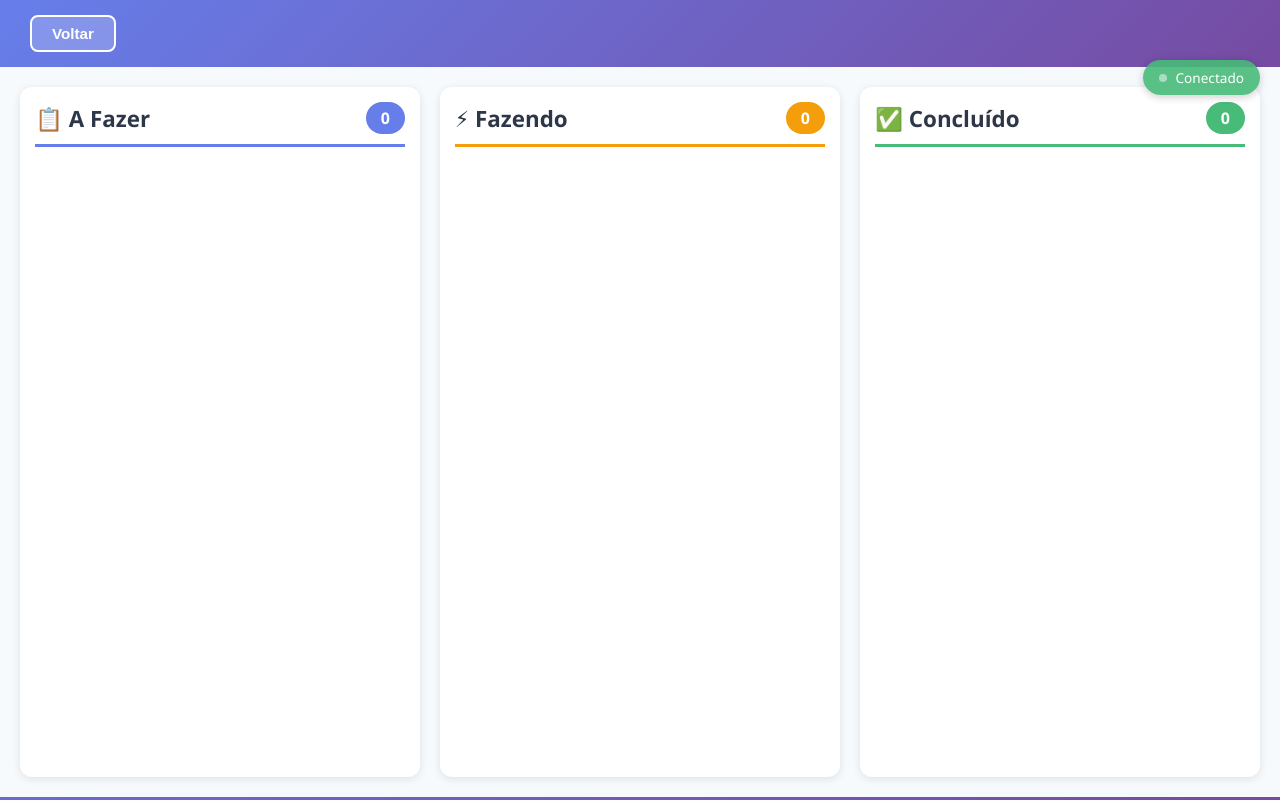
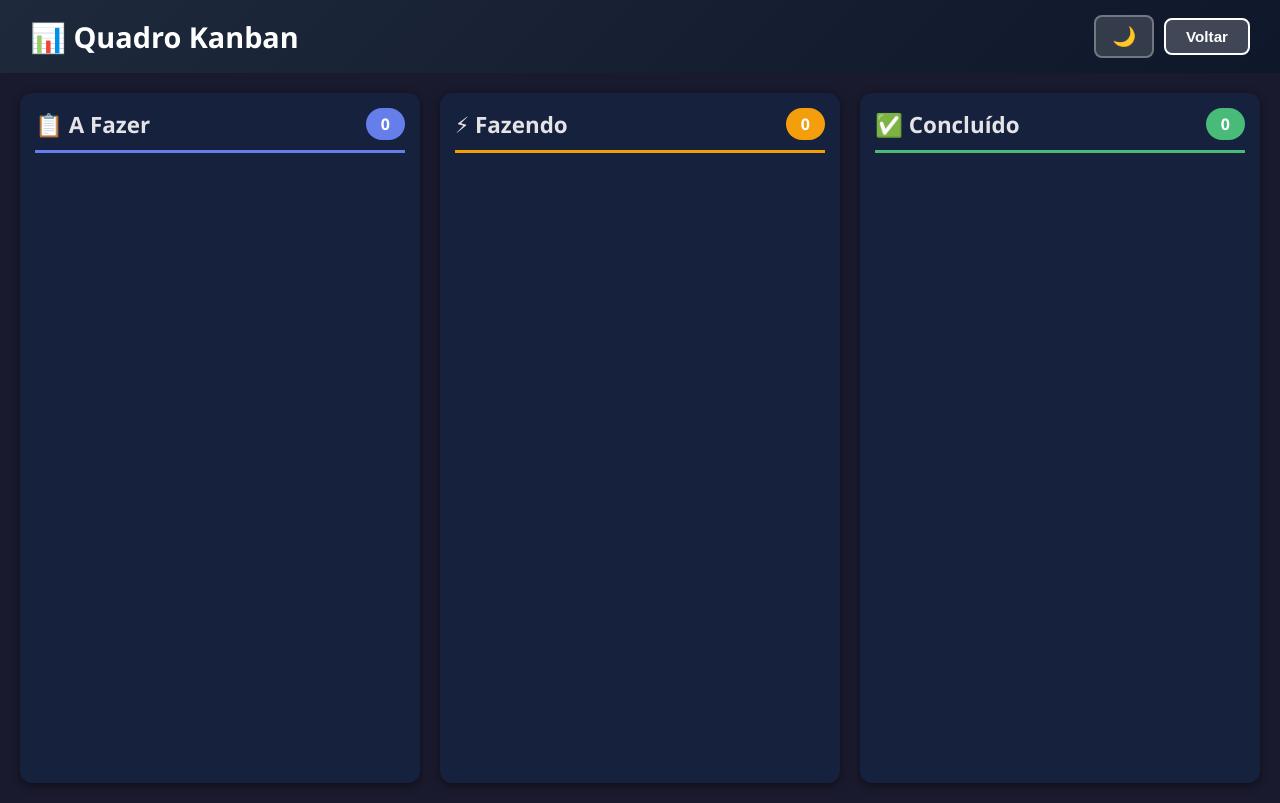
Before and after one commit to Kedesdt/quadro-Kanban, a Flask app: page /kanban/fullscreen in a window 1280 px wide. Run offline with Flask 3, Linux system fonts and the light colour scheme; a user stored in the database is signed in; tables that the repository leaves empty hold one stand-in row (values such as "Sample post").

Commit message:
tema escuro

```diff
--- a/static/css/fullscreen.css
+++ b/static/css/fullscreen.css
@@ -1,20 +1,53 @@
 /* Estilos para visualização em tela cheia do Kanban */
+
+/* Variáveis de tema */
+:root {
+    /* Tema Escuro (padrão) */
+    --bg-primary: #1a1a2e;
+    --bg-secondary: #16213e;
+    --bg-tertiary: #0f3460;
+    --bg-card: #1e2746;
+    --text-primary: #e4e4e7;
+    --text-secondary: #a1a1aa;
+    --border-color: #374151;
+    --shadow: rgba(0, 0, 0, 0.5);
+    --header-gradient-1: #1e293b;
+    --header-gradient-2: #0f172a;
+}
+
+/* Tema Claro */
+body.light-theme {
+    --bg-primary: #f3f4f6;
+    --bg-secondary: #ffffff;
+    --bg-tertiary: #e5e7eb;
+    --bg-card: #ffffff;
+    --text-primary: #1f2937;
+    --text-secondary: #6b7280;
+    --border-color: #e5e7eb;
+    --shadow: rgba(0, 0, 0, 0.1);
+    --header-gradient-1: #667eea;
+    --header-gradient-2: #764ba2;
+}
 
 /* Layout principal */
 body.fullscreen {
     margin: 0;
     padding: 0;
     overflow: hidden;
+    background: var(--bg-primary);
+    color: var(--text-primary);
+    transition: background-color 0.3s ease, color 0.3s ease;
 }
 
 .fullscreen-header {
-    background: linear-gradient(135deg, #667eea 0%, #764ba2 100%);
+    background: linear-gradient(135deg, var(--header-gradient-1) 0%, var(--header-gradient-2) 100%);
     color: white;
     padding: 15px 30px;
     display: flex;
     justify-content: space-between;
     align-items: center;
-    box-shadow: 0 2px 10px rgba(0,0,0,0.2);
+    box-shadow: 0 2px 10px var(--shadow);
+    transition: background 0.3s ease;
 }
 
 .fullscreen-header h1 {
@@ -33,6 +66,32 @@ body.fullscreen {
     opacity: 0.9;
 }
 
+.header-buttons {
+    display: flex;
+    gap: 10px;
+    align-items: center;
+}
+
+.theme-toggle {
+    background: rgba(255, 255, 255, 0.15);
+    color: white;
+    border: 2px solid rgba(255, 255, 255, 0.3);
+    padding: 8px 16px;
+    border-radius: 8px;
+    cursor: pointer;
+    font-size: 1.2rem;
+    transition: all 0.3s;
+    display: flex;
+    align-items: center;
+    justify-content: center;
+    min-width: 45px;
+}
+
+.theme-toggle:hover {
+    background: rgba(255, 255, 255, 0.25);
+    transform: scale(1.05);
+}
+
 .exit-fullscreen {
     background: rgba(255, 255, 255, 0.2);
     color: white;
@@ -47,7 +106,8 @@ body.fullscreen {
 
 .exit-fullscreen:hover {
     background: white;
-    color: #667eea;
+    color: var(--header-gradient-1);
+    transform: translateY(-2px);
 }
 
 /* Container do quadro */
@@ -55,7 +115,8 @@ body.fullscreen {
     height: calc(100vh - 70px);
     padding: 20px;
     overflow-y: auto;
-    background: var(--bg-color);
+    background: var(--bg-primary);
+    transition: background-color 0.3s ease;
 }
 
 .fullscreen-board {
@@ -68,13 +129,14 @@ body.fullscreen {
 
 /* Colunas */
 .fullscreen-column {
-    background: white;
+    background: var(--bg-secondary);
     border-radius: 12px;
     padding: 15px;
-    box-shadow: 0 2px 8px rgba(0,0,0,0.1);
+    box-shadow: 0 2px 8px var(--shadow);
     display: flex;
     flex-direction: column;
     min-height: 0;
+    transition: background-color 0.3s ease;
 }
 
 .fullscreen-column-header {
@@ -84,6 +146,7 @@ body.fullscreen {
     margin-bottom: 15px;
     padding-bottom: 10px;
     border-bottom: 3px solid;
+    color: var(--text-primary);
 }
 
 .fullscreen-column[data-status="todo"] .fullscreen-column-header {
@@ -137,25 +200,25 @@ body.fullscreen {
 }
 
 .fullscreen-card-container::-webkit-scrollbar-track {
-    background: #f1f1f1;
+    background: var(--bg-tertiary);
     border-radius: 10px;
 }
 
 .fullscreen-card-container::-webkit-scrollbar-thumb {
-    background: #888;
+    background: var(--border-color);
     border-radius: 10px;
 }
 
 .fullscreen-card-container::-webkit-scrollbar-thumb:hover {
-    background: #555;
+    background: var(--text-secondary);
 }
 
 /* Cards */
 .fullscreen-card {
-    background: white;
+    background: var(--bg-card);
     border-radius: 8px;
     padding: 10px;
-    box-shadow: 0 2px 6px rgba(0,0,0,0.1);
+    box-shadow: 0 2px 6px var(--shadow);
     transition: all 0.3s;
     cursor: default;
     min-height: 45px;
@@ -163,9 +226,10 @@ body.fullscreen {
 
 .fullscreen-card:hover {
     transform: translateY(-2px);
-    box-shadow: 0 4px 12px rgba(0,0,0,0.15);
+    box-shadow: 0 4px 12px var(--shadow);
     min-height: auto;
     z-index: 10;
+    background: var(--bg-tertiary);
 }
 
 /* Animações de cards */
@@ -304,7 +368,7 @@ body.fullscreen {
     opacity: 1;
     margin-top: 10px;
     padding-top: 10px;
-    border-top: 1px solid #e2e8f0;
+    border-top: 1px solid var(--border-color);
 }
 
 .fullscreen-card-footer small {
@@ -352,7 +416,7 @@ body.fullscreen {
     border-radius: 20px;
     font-size: 0.85rem;
     z-index: 1000;
-    display: flex;
+    display: none;
     align-items: center;
     gap: 8px;
     box-shadow: 0 2px 8px rgba(0,0,0,0.2);
--- a/static/css/style.css
+++ b/static/css/style.css
@@ -10,7 +10,7 @@
     --success-color: #48bb78;
     --danger-color: #f56565;
     --warning-color: #ed8936;
-    --bg-color: #f7fafc;
+    --bg-color: #192a35;
     --card-bg: #ffffff;
     --text-primary: #2d3748;
     --text-secondary: #718096;
--- a/static/js/fullscreen.js
+++ b/static/js/fullscreen.js
@@ -17,6 +17,45 @@ function updateCardCounts() {
     console.log('✅ Contadores atualizados');
 }
 
+// Gerenciamento de tema
+function initTheme() {
+    const savedTheme = localStorage.getItem('fullscreen-theme');
+    const themeToggle = document.getElementById('themeToggle');
+
+    // Se não houver tema salvo, usa escuro como padrão
+    if (!savedTheme) {
+        localStorage.setItem('fullscreen-theme', 'dark');
+    }
+
+    // Aplicar tema
+    if (savedTheme === 'light') {
+        document.body.classList.add('light-theme');
+        themeToggle.textContent = '☀️';
+    } else {
+        document.body.classList.remove('light-theme');
+        themeToggle.textContent = '🌙';
+    }
+}
+
+function toggleTheme() {
+    const body = document.body;
+    const themeToggle = document.getElementById('themeToggle');
+
+    if (body.classList.contains('light-theme')) {
+        // Mudar para escuro
+        body.classList.remove('light-theme');
+        themeToggle.textContent = '🌙';
+        localStorage.setItem('fullscreen-theme', 'dark');
+        console.log('🌙 Tema escuro ativado');
+    } else {
+        // Mudar para claro
+        body.classList.add('light-theme');
+        themeToggle.textContent = '☀️';
+        localStorage.setItem('fullscreen-theme', 'light');
+        console.log('☀️ Tema claro ativado');
+    }
+}
+
 // Atalhos de teclado
 document.addEventListener('keydown', function(e) {
     if (e.key === 'Escape') {
@@ -30,6 +69,16 @@ document.addEventListener('keydown', function(e) {
 
 // Inicializar
 document.addEventListener('DOMContentLoaded', function() {
+    // Inicializar tema antes de tudo
+    initTheme();
+
+    // Adicionar listener ao botão de tema
+    const themeToggle = document.getElementById('themeToggle');
+    if (themeToggle) {
+        themeToggle.addEventListener('click', toggleTheme);
+    }
+
+    // Atualizar contadores
     updateCardCounts();
 
     console.log('%c━━━━━━━━━━━━━━━━━━━━━━━━━━━━━━━━━━━━━━━━━━━━', 'color: #667eea;');
@@ -40,5 +89,6 @@ document.addEventListener('DOMContentLoaded', function() {
     console.log('%c   • F5  - Atualizar manualmente', 'font-size: 13px; color: #666;');
     console.log('%c━━━━━━━━━━━━━━━━━━━━━━━━━━━━━━━━━━━━━━━━━━━━', 'color: #667eea;');
     console.log('%c🔄 Atualização automática: A CADA 60 SEGUNDOS', 'font-size: 14px; font-weight: bold; color: #48bb78;');
+    console.log('%c🎨 Tema: ' + (document.body.classList.contains('light-theme') ? 'CLARO ☀️' : 'ESCURO 🌙'), 'font-size: 14px; font-weight: bold; color: #667eea;');
     console.log('%c━━━━━━━━━━━━━━━━━━━━━━━━━━━━━━━━━━━━━━━━━━━━', 'color: #667eea;');
 });
--- a/templates/kanban_fullscreen.html
+++ b/templates/kanban_fullscreen.html
@@ -10,9 +10,13 @@
 </head>
 <body class="fullscreen">
     <div class="fullscreen-header">
-        <button id="exitButton" class="exit-fullscreen" onclick="window.location.href='{{ url_for('kanban.kanban') }}'" data-url="{{ url_for('kanban.kanban') }}">
-            Voltar
-        </button>
+        <h1>📊 Quadro Kanban</h1>
+        <div class="header-buttons">
+            <button id="themeToggle" class="theme-toggle" title="Alternar tema">🌙</button>
+            <button id="exitButton" class="exit-fullscreen" onclick="window.location.href='{{ url_for('kanban.kanban') }}'" data-url="{{ url_for('kanban.kanban') }}">
+                Voltar
+            </button>
+        </div>
     </div>
 
     <div class="fullscreen-container">
@@ -26,7 +30,7 @@
                 <div class="fullscreen-card-container" id="todo-container">
                     {% for card in cards %}
                         {% if card.status == 'todo' %}
-                            <div class="fullscreen-card" data-card-id="{{ card.id }}" style="border-left: 5px solid {{ card.color }}; background: linear-gradient(135deg, {{ card.color }}15, white);">
+                            <div class="fullscreen-card" data-card-id="{{ card.id }}" style="border-left: 5px solid {{ card.color }}; background: linear-gradient(135deg, {{ card.color }}15, #ffffff15);">
                                 <div class="fullscreen-card-header">
                                     <h4>{{ card.title }}</h4>
                                 </div>
```
